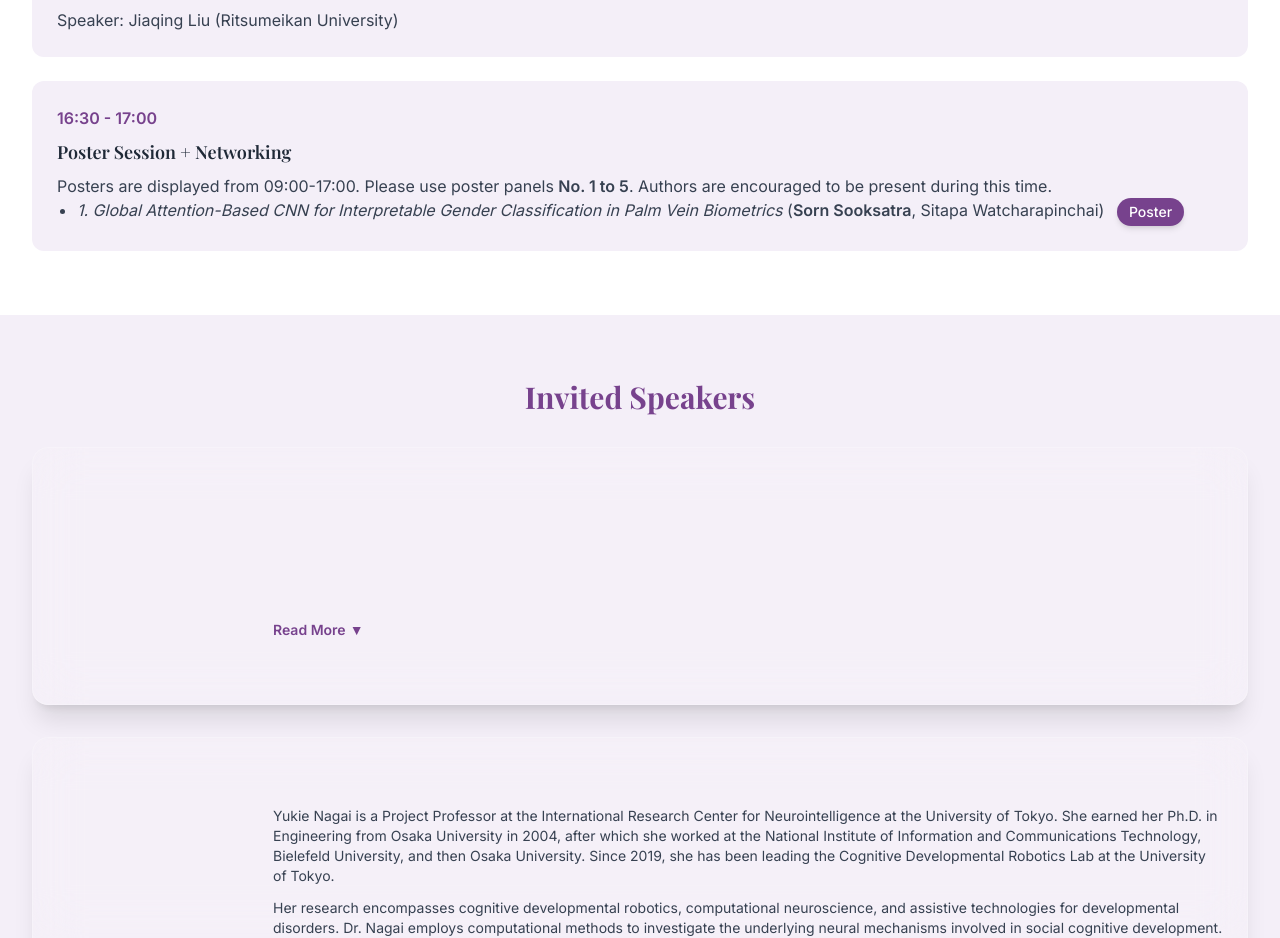
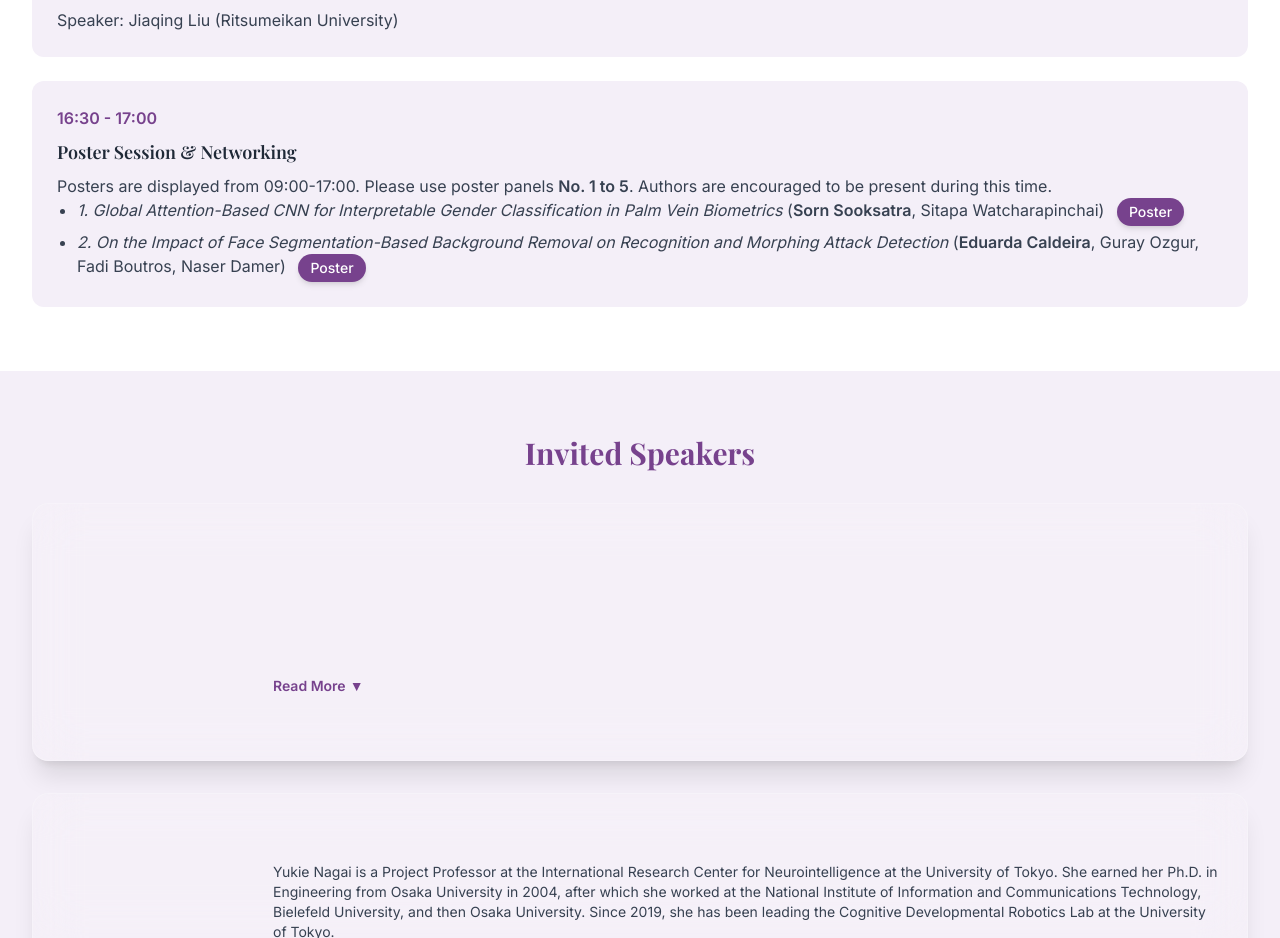
Before and after one commit to ElizaZhou96/EmpAI26, a React (Vite) app: page / in a window 1280 px wide. Shown: the part 4721-5659 px from the top of the page. Built offline with nearby package versions, Linux system fonts and the light colour scheme.

Commit message:
Add Poster_2

```diff
--- a/src/App.tsx
+++ b/src/App.tsx
@@ -373,7 +373,7 @@ function App() {
             />
             <ScheduleItem
               time="16:30 - 17:00"
-              title="Poster Session + Networking"
+              title="Poster Session & Networking"
               speaker=""
               description={
 				  <>
@@ -386,7 +386,20 @@ function App() {
 				        <em>1. Global Attention-Based CNN for Interpretable Gender Classification in Palm Vein Biometrics</em>{" "}
 				        (<strong>Sorn Sooksatra</strong>, Sitapa Watcharapinchai){" "}
 				        <a
-				          href="/418_Poster.pdf"
+				          href="/Poster_1.pdf"
+				          target="_blank"
+				          rel="noopener noreferrer"
+				          className="inline-flex items-center px-3 py-1 ml-2 align-middle text-sm font-medium rounded-full bg-[#77428D] text-white shadow-md hover:bg-[#65307D] hover:shadow-lg transition-colors duration-200"
+				        >
+				          Poster
+				        </a>
+				      </li>
+
+					   <li>
+				        <em>2. On the Impact of Face Segmentation-Based Background Removal on Recognition and Morphing Attack Detection</em>{" "}
+				        (<strong>Eduarda Caldeira</strong>, Guray Ozgur, Fadi Boutros, Naser Damer){" "}
+				        <a
+				          href="/Poster_2.pdf"
 				          target="_blank"
 				          rel="noopener noreferrer"
 				          className="inline-flex items-center px-3 py-1 ml-2 align-middle text-sm font-medium rounded-full bg-[#77428D] text-white shadow-md hover:bg-[#65307D] hover:shadow-lg transition-colors duration-200"
```
